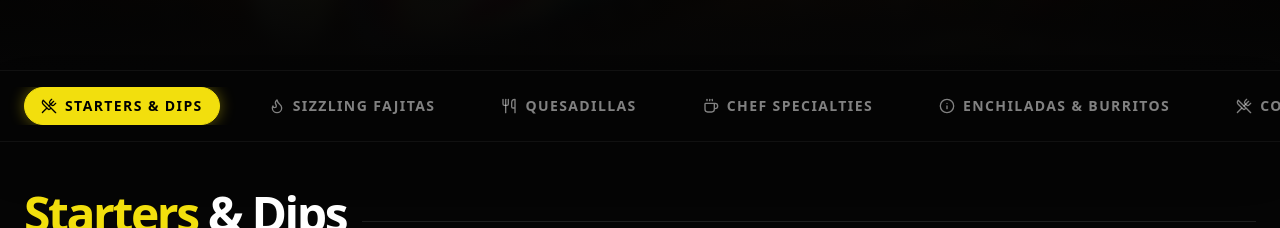
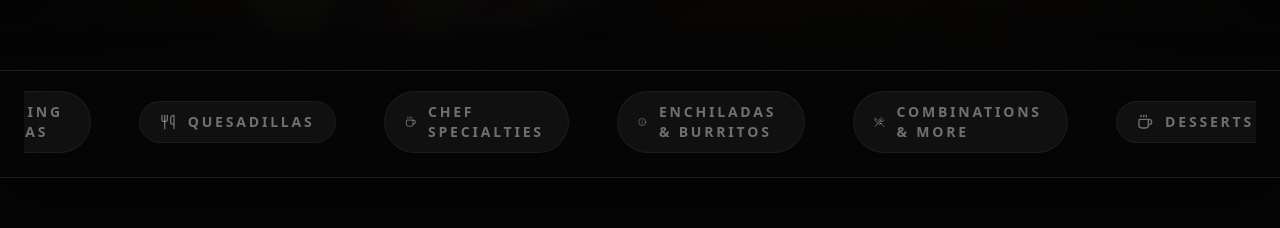
Before and after one commit to HiddenGems810/crazy-cactus, a Next.js app: page /menu in a window 1280 px wide. Shown: the part 426-654 px from the top of the page. Built offline with nearby package versions, Linux system fonts and the light colour scheme; no server answers.

Commit message:
fix: improve desktop visibility for menu category navigation

```diff
--- a/app/menu/page.tsx
+++ b/app/menu/page.tsx
@@ -146,32 +146,35 @@ export default function MenuPage() {
             </section>
 
             {/* Sticky Navigation */}
-            <div className="sticky top-[104px] md:top-[120px] z-40 bg-matte-black/70 backdrop-blur-md border-y border-white/5 py-4 mb-12 shadow-2xl">
-                <div className="container mx-auto px-6 overflow-x-auto no-scrollbar">
-                    <div className="flex items-center gap-4 md:gap-8 min-w-max">
+            <div className="sticky top-[108px] md:top-[128px] z-40 bg-matte-black/80 backdrop-blur-xl border-y border-white/10 py-5 mb-16 shadow-[0_20px_50px_rgba(0,0,0,0.5)]">
+                <div className="container mx-auto px-6">
+                    <div className="overflow-x-auto no-scrollbar pb-1">
+                        <div className="flex items-center justify-start md:justify-center gap-4 md:gap-12 min-w-max md:min-w-full">
                             {menuCategories.map((category) => (
                                 <Link
                                     key={category.id}
                                     href={`#${category.id}`}
                                     onClick={() => setActiveCategory(category.id)}
-                                className={`flex items-center gap-2 text-sm font-black uppercase tracking-widest px-4 py-2 rounded-full transition-all duration-normal border ${activeCategory === category.id
-                                    ? "bg-electric-yellow text-black border-electric-yellow shadow-[0_0_15px_rgba(242,223,13,0.4)]"
-                                    : "bg-transparent text-white/50 border-transparent hover:text-white hover:bg-white/5"
+                                    className={`flex items-center gap-3 text-xs md:text-sm font-black uppercase tracking-[0.2em] px-5 py-2.5 rounded-full transition-all duration-300 border ${activeCategory === category.id
+                                        ? "bg-electric-yellow text-black border-electric-yellow shadow-[0_0_20px_rgba(242,223,13,0.3)] scale-105"
+                                        : "bg-white/5 text-white/40 border-white/5 hover:text-white hover:bg-white/10 hover:border-white/20"
                                         }`}
                                 >
                                     <category.icon className="w-4 h-4" />
-                                {category.title}
+                                    <span>{category.title}</span>
                                 </Link>
                             ))}
+                            <div className="h-6 w-[1px] bg-white/10 mx-2 hidden md:block" />
                             <a
                                 href="/menu.png"
                                 target="_blank"
                                 rel="noopener noreferrer"
-                            className="flex items-center gap-2 text-sm font-black uppercase tracking-widest px-4 py-2 rounded-full border border-white/20 text-white hover:bg-white/10 ml-4 group"
+                                className="flex items-center gap-3 text-xs md:text-sm font-black uppercase tracking-[0.2em] px-5 py-2.5 rounded-full border border-white/20 text-white hover:bg-white/10 hover:border-white/40 transition-all group shrink-0"
                             >
-                            <Download className="w-4 h-4 group-hover:animate-bounce" />
-                            Full PDF
+                                <Download className="w-4 h-4 group-hover:animate-bounce text-electric-yellow" />
+                                <span>PDF MENU</span>
                             </a>
+                        </div>
                     </div>
                 </div>
             </div>
```
Lines whose indentation alone changed are shown as unchanged.
